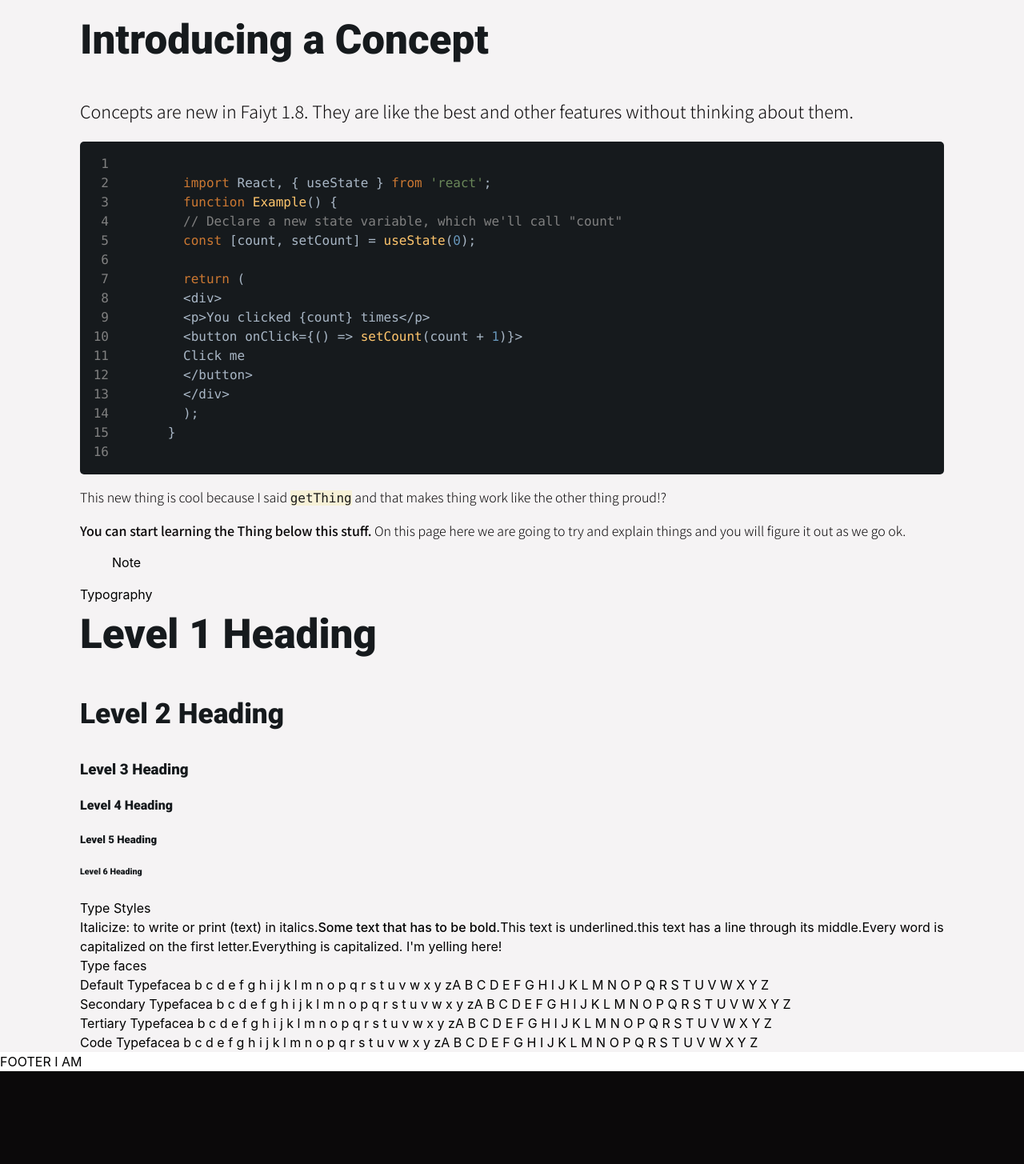
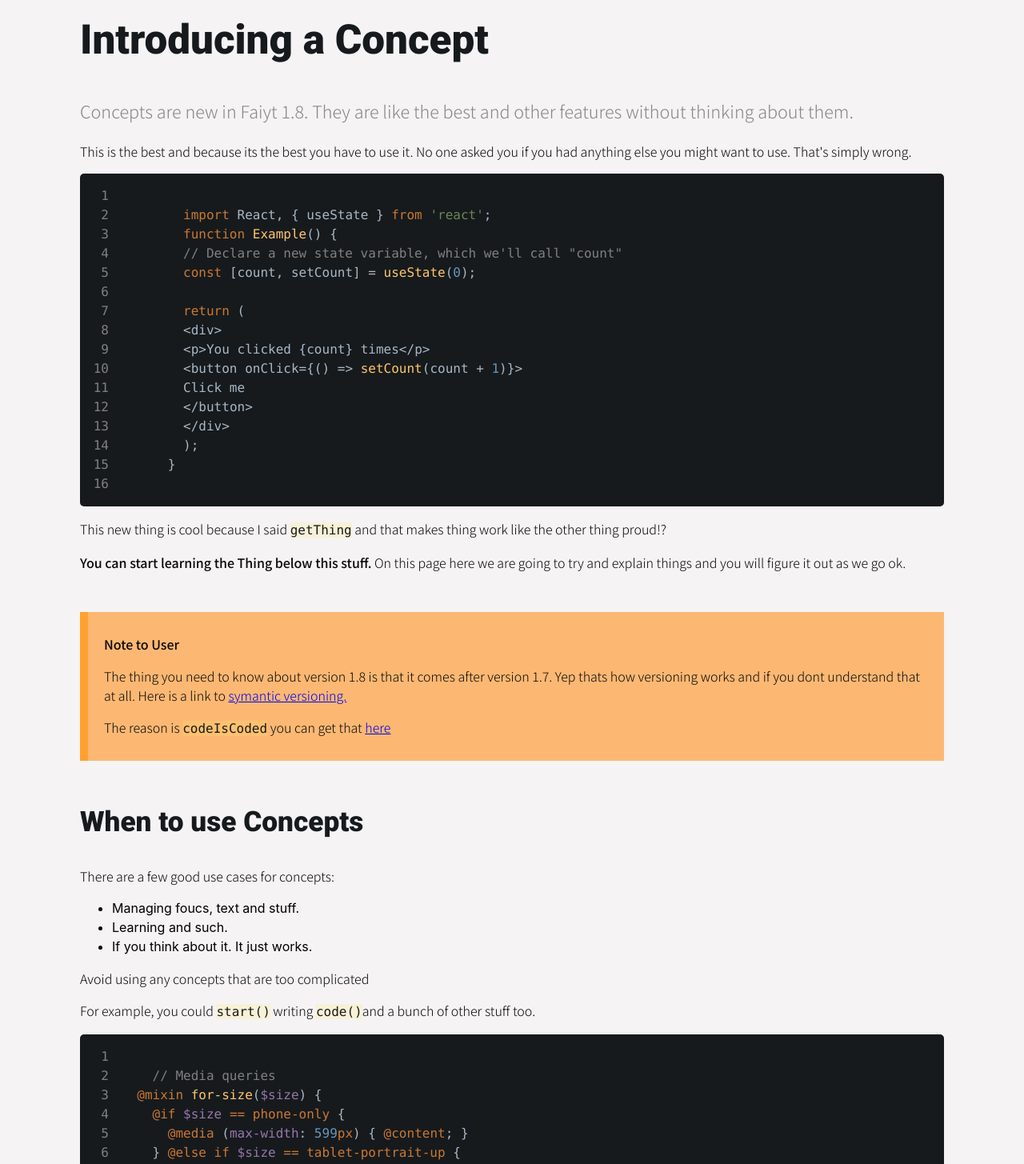
Before and after one commit to unfaiyted/faiyt.dev, a React (Create React App) app: page / in a window 1280 px wide. Shown: the part 140-1595 px from the top of the page at 80% size. Before the commit the page ends 1479 px from the top, so only its background shows below. Built offline with nearby package versions, Linux system fonts and the light colour scheme.

Commit message:
feature: added in some basic html elements and the layout of the pages

```diff
--- a/src/App.js
+++ b/src/App.js
@@ -1,5 +1,4 @@
 import React from 'react';
-import logo from './logo.svg';
 import './styles/app.scss';
 import {Template} from "./containers/Template";
 
--- a/src/components/CodeBlock.jsx
+++ b/src/components/CodeBlock.jsx
@@ -20,10 +20,10 @@ const myStyle = {
 console.log(myStyle)
 
 
-export const CodeBlock = ({codeString}) => {
+export const CodeBlock = ({codeString, language = "javascript"}) => {
   return (
     <SyntaxHighlighter
-     language="javascript"
+     language={language}
      useInlineStyles={true}
      style={myStyle}
      showLineNumbers={true}>
--- a/src/pages/FakeBlog.jsx
+++ b/src/pages/FakeBlog.jsx
@@ -24,6 +24,25 @@ export const FakeBlog = () => {
       }
   `
 
+  const cssBlock = `
+    // Media queries
+  @mixin for-size($size) {
+    @if $size == phone-only {
+      @media (max-width: 599px) { @content; }
+    } @else if $size == tablet-portrait-up {
+      @media (min-width: 600px) { @content; }
+    } @else if $size == tablet-landscape-up {
+      @media (min-width: 900px) { @content; }
+    } @else if $size == desktop-up {
+      @media (min-width: 1200px) { @content; }
+    } @else if $size == big-desktop-up {
+      @media (min-width: 1800px) { @content; }
+    } @else if is-absolute-length($size) {
+      @media (min-width: $size) { @content; }
+    }
+  }
+`
+
   return (
     <div>
 
@@ -31,6 +50,12 @@ export const FakeBlog = () => {
 
       <p className="sub-head">Concepts are new in Faiyt 1.8. They are like the best and other
       features without thinking about them. </p>
+
+      <p>
+        This is the best and because its the best you have to use it.
+        No one asked you if you had anything else you might want to use.
+        That's simply wrong.
+      </p>
 
       <CodeBlock codeString={codeBlock}/>
 
@@ -43,9 +68,34 @@ export const FakeBlog = () => {
 
 
       <blockquote>
-        Note
+        <p className="b">Note to User</p>
+        <p>
+          The thing you need to know about version 1.8 is that it comes after
+          version 1.7. Yep thats how versioning works and if you dont understand
+          that at all. Here is a link to <a href="#">symantic versioning.</a>
+        </p>
+        <p>The reason is <code>codeIsCoded</code> you can get that <a href="#">here</a></p>
+
       </blockquote>
 
+      <h2>When to use Concepts</h2>
+
+      <p>There are a few good use cases for concepts:</p>
+
+      <ul>
+        <li>Managing foucs, text and stuff.</li>
+        <li>Learning and such.</li>
+        <li>If you think about it. It just works.</li>
+      </ul>
+
+      <p>Avoid using any concepts that are too complicated</p>
+
+      <p>For example, you could <code>start()</code> writing <code>code()</code>
+      and a bunch of other stuff too.</p>
+
+      <CodeBlock codeString={cssBlock} language="scss"/>
+
+      <h2>Don't think to much</h2>
 
 
     </div>
--- a/src/styles/colors.scss
+++ b/src/styles/colors.scss
@@ -14,6 +14,19 @@ $gray-light: rgba(211, 211, 211, 1);
 $white-eggshell: rgb(245, 243, 244);
 $white: rgba(255, 255, 255, 1);
 
+
+
+
+$orange: hsla(33, 100%, 37%, 1);
+$orange-peel: hsla(33, 100%, 60%, 1);
+$orange-light: hsla(30, 96%, 72%, 1);
+
+
+$yellow: hsla(60, 100%, 80%, 1);
+$yellow-light: hsla(60, 100%, 89%, 1);
+;
+
+
 /* SCSS Gradient */
 $gradient-top: linear-gradient(0deg, #0b090aff, #161a1dff, #660708ff, #a4161aff, #ba181bff, #e5383bff, #b1a7a6ff, #d3d3d3ff, #f5f3f4ff, #ffffffff);
 $gradient-right: linear-gradient(90deg, #0b090aff, #161a1dff, #660708ff, #a4161aff, #ba181bff, #e5383bff, #b1a7a6ff, #d3d3d3ff, #f5f3f4ff, #ffffffff);
--- a/src/styles/typography.scss
+++ b/src/styles/typography.scss
@@ -25,6 +25,7 @@ p {
 
   &.sub-head {
     font-size: 1.35em;
+    color: darken($gray-light, 30%)
   }
 
 }
@@ -43,3 +44,12 @@ p > code, span > code {
   background: rgba(255,229,100,0.2);
   color: #1a1a1a;
 }
+
+blockquote {
+  background: $orange-light;
+  min-height: 40px;
+  margin:0;
+  border-left: 10px solid darken($orange-peel,1%);
+  padding: 12px 20px;
+  margin: 50px 0;
+}
```
